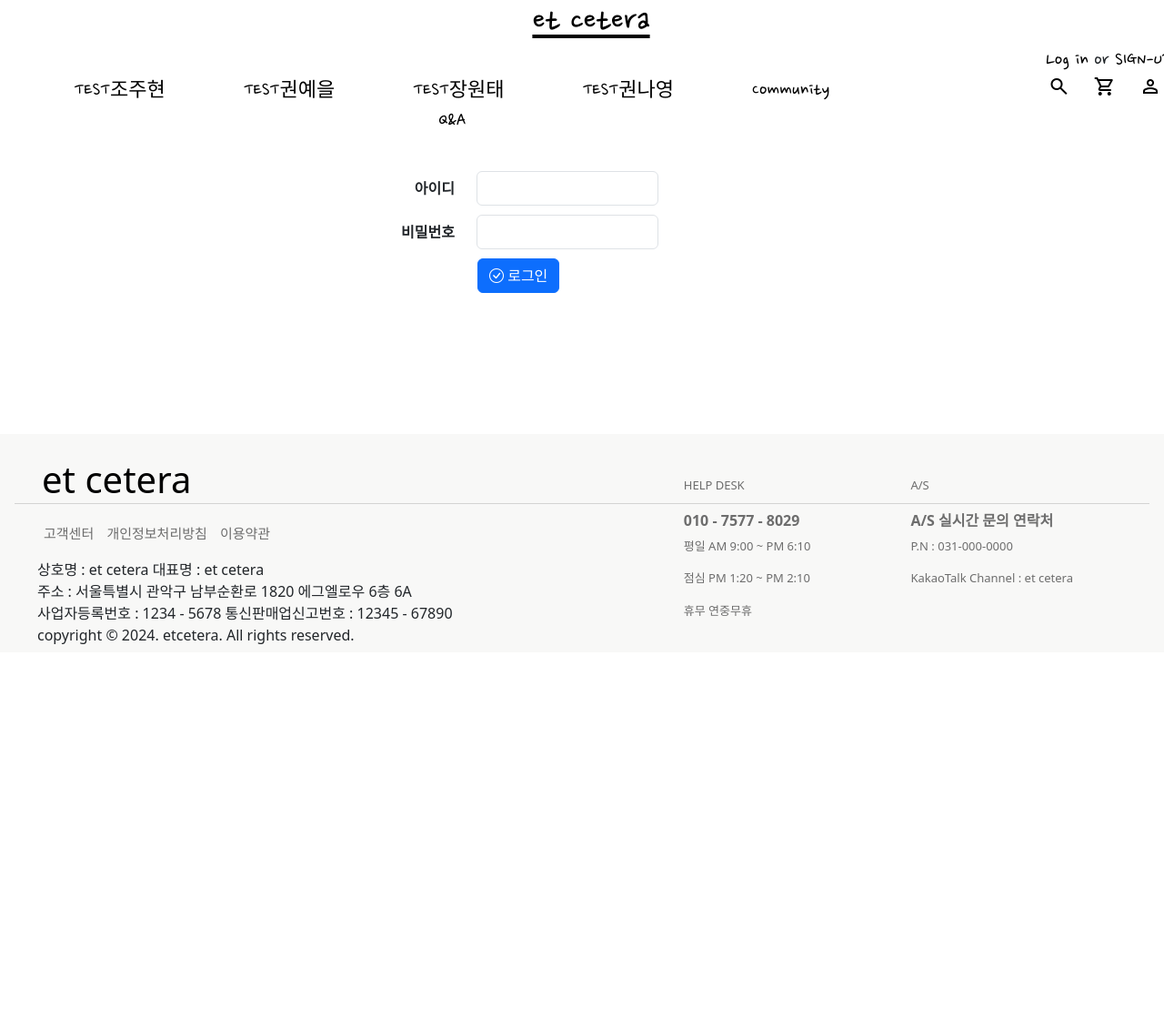
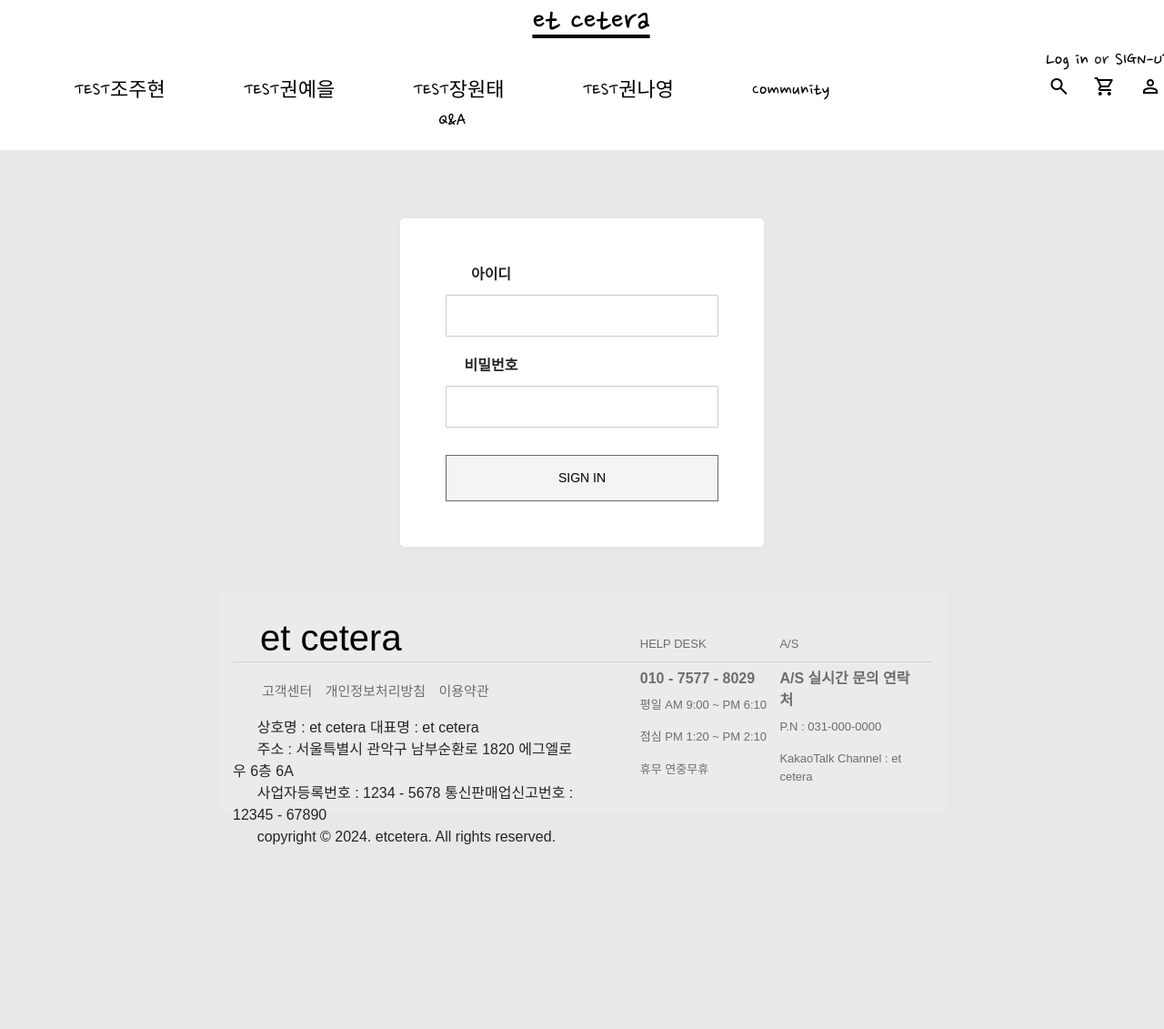
Before and after one commit to redraoh/TeamProject-wontae, a FastAPI app: page /login in a window 1280 px wide. Shown: the whole page at 91% size. Before the commit the page ends 708 px from the top, so only its background shows below. Run offline with FastAPI, Linux system fonts and the light colour scheme.

Commit message:
5th commit - login.html, join.html

```diff
--- a/views/templates/login.html
+++ b/views/templates/login.html
@@ -2,28 +2,110 @@
 
 {% block style %}
 <style>
-    form { width: 500px; margin: 150px auto; }
-    form div { margin-bottom: 5px; }
-    form label { font-weight: bold; width: 110px; text-align: right; }
-    form button:first-child { margin-left: 135px; }
+    /* 기본으로 생기는 파란 라인 제거*/
+    input:focus{
+        outline:none;
+    }
+    textarea:focus {
+        outline: none;
+    }
+    button:focus {
+        outline: none;
+    }
+
+    .btn {
+        -webkit-tap-highlight-color: transparent;
+    }
+
+    body {
+        /*font-family: Arial, sans-serif;*/
+        font-family: "Orbit", sans-serif;
+        font-weight: 400;
+        font-style: normal;
+
+        background-color: #E8E8E8;
+        margin: 240px;
+        padding: 0;
+    }
+
+    .container {
+        max-width: 400px;
+        margin: 50px auto;
+        background-color: #fff;
+        padding: 50px;
+        border-radius: 5px;
+        box-shadow: 0 2px 5px rgba(210, 210, 210, 0.1);
+    }
+
+    .form-group {
+        text-align: center;
+        margin-bottom: 20px;
+        display: block;
+        justify-content: center; /* 수평 가운데 정렬 */
+    }
+    .form-group label {
+        padding-right: 200px;
+        margin-bottom: 10px;
+        display: block;
+        font-weight: bold;
+    }
+
+
+
+        .form-group input[type="text"],
+        .form-group input[type="password"],
+        .form-group textarea {
+        width: 100%;
+        padding: 10px;
+        border: 1px solid #ccc;
+        border-radius: 1px;
+        box-sizing: border-box;
+        }
+
+
+    .form-control.btn-outline-primary {
+        margin-top: 10px;
+        width: 100% ;
+        background-color: #f4f4f4;
+        text-align: center;
+        font-size: 14px;
+        color: black;
+        border: 1px solid dimgrey ;
+        padding: 14px;
+        cursor: pointer;
+        border-radius: 0;
+    }
+
+    .form-control.btn-outline-primary:hover {
+        color: #FF6A94;
+        border: 1px solid transparent ;
+        background-color: #FFE2EA;
+    }
 </style>
+
+
 {% endblock %}
 
 {% block main %}
 <main>
-    <h2>로그인</h2>
     <form name="joinfrm">
-        <div class="row">
-            <div class="col-auto"><label for="userid" class="col-form-label">아이디</label></div>
-            <div class="col-auto"><input type="text" name="userid" id="userid" class="form-control" style="width: 200px"></div>
-        </div>
-        <div class="row">
-            <div class="col-auto"><label for="passwd" class="col-form-label">비밀번호</label></div>
-            <div class="col-auto"><input type="password" name="passwd" id="passwd" class="form-control" style="width: 200px"></div>
-        </div>
-        <div class="row">
+        <div class="container">
             <div class="col-auto">
-                <button type="button" class="btn btn-primary"><i class="bi bi-check-circle"></i> 로그인</button>
+                <div class="form-group">
+                    <label for="userid">아이디</label>
+                    <input type="text" id="userid" name="userid" placeholder="" required>
+                </div>
+            </div>
+            <div class="col-auto">
+                <div class="form-group">
+                    <label for="passwd">비밀번호</label>
+                    <input type="password" id="passwd" name="passwd" placeholder="" required>
+                </div>
+            </div>
+            <div class="col-auto">
+                <div class="header-actions-action header-actions-action--cta preFade fadeIn" data-animation-role="header-element" style="transition-timing-function: ease; transition-duration: 0.8s; transition-delay: 0.272727s; animation-duration: 0.8s;">
+                    <button class="form-control btn btn-outline-primary btn-lg theme-btn--primary-inverse sqs-button-element--primary" type="button">SIGN IN</button>
+                </div>
             </div>
         </div>
     </form>
```
Also changed, not shown: views/templates/join.html (+113 -23 lines).
